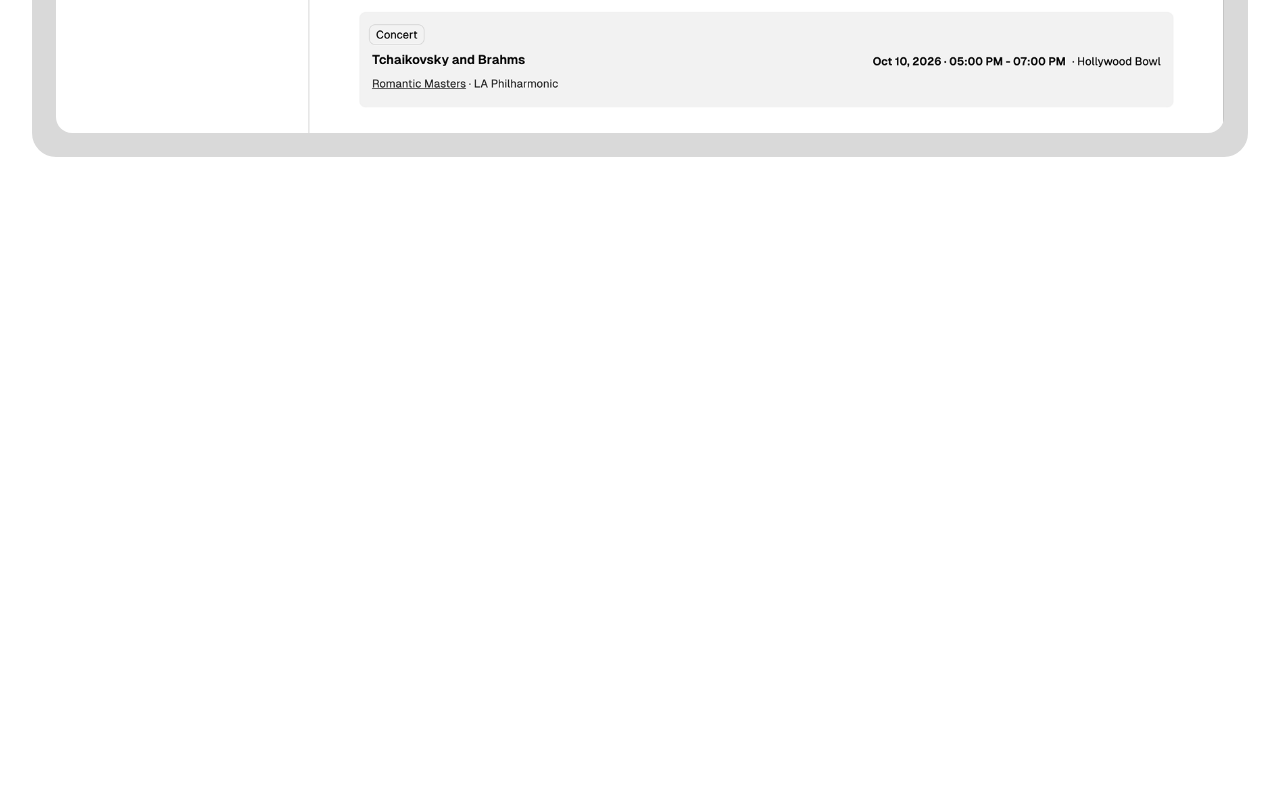
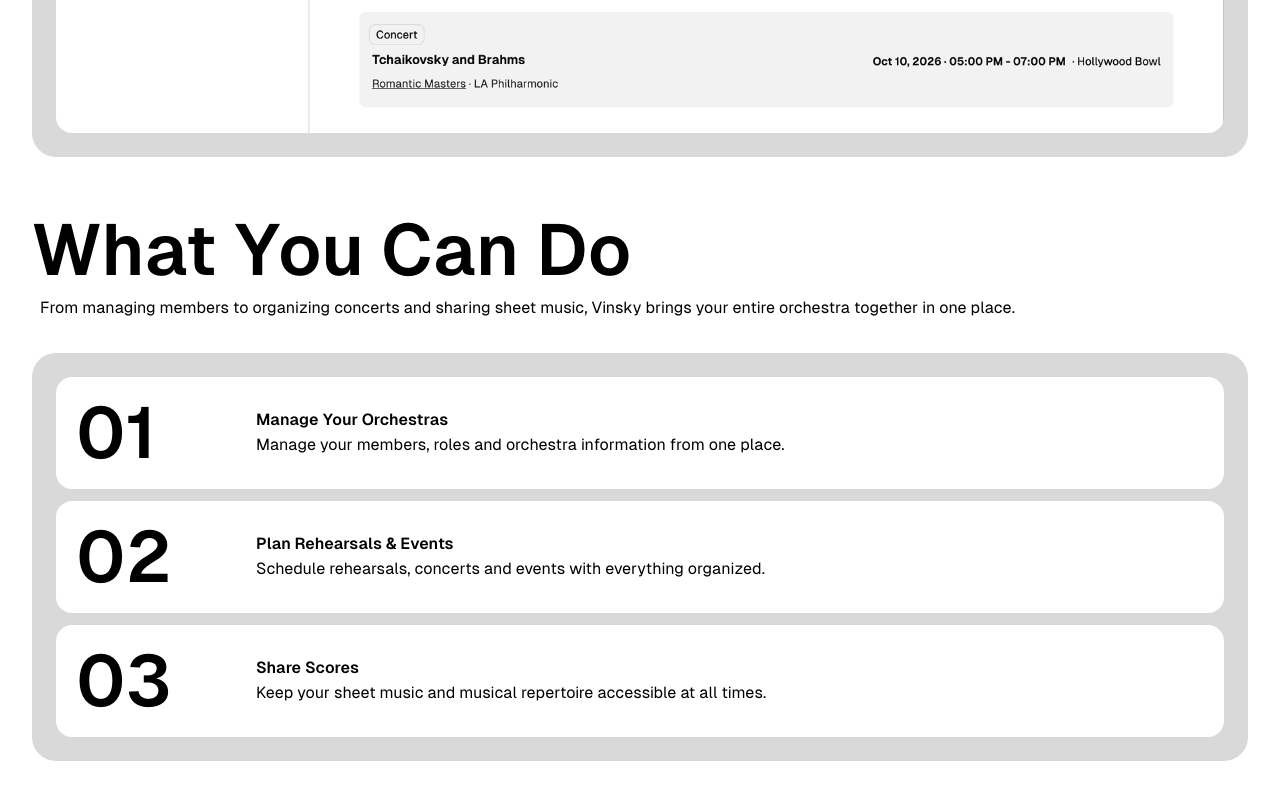
Before and after one commit to lbadiaestopa/vinsky-front, a React (Vite) app: page / in a window 1280 px wide. Shown: the part 550-1350 px from the top of the page. Before the commit the page ends 800 px from the top, so only its background shows below. Built offline with nearby package versions, Linux system fonts and the light colour scheme; no server answers.

Commit message:
feat: add Features Section

```diff
--- /dev/null
+++ b/src/components/FeaturesSection.jsx
@@ -0,0 +1,61 @@
+function FeaturesSection() {
+    return (
+        <section id="features" className="bg-white px-8 py-12 text-black">
+            <div className="max-w-7xl mx-auto">
+                <h1 className="text-7xl font-semibold leading-tight">
+                    What You Can Do
+                </h1>
+
+                <p className="ml-2 max-w-7xl text-base leading-relaxed">
+                    From managing members to organizing concerts and sharing sheet music, Vinsky brings your entire orchestra together in one place.
+                </p>
+
+                <div className="mt-8 rounded-3xl bg-gray p-6 flex flex-col gap-3">
+                    <div className="rounded-2xl bg-white p-5 grid grid-cols-[180px_1fr] items-center">
+                        <span className="text-7xl font-semibold leading-none">
+                            01
+                        </span>
+                        <div>
+                            <h2 className="text-base font-semibold">
+                                Manage Your Orchestras
+                            </h2>
+                            <p className="text-base leading-relaxed">
+                                Manage your members, roles and orchestra information from one place.
+                            </p>
+                        </div>
+                    </div>
+
+                    <div className="rounded-2xl bg-white p-5 grid grid-cols-[180px_1fr] items-center">
+                        <span className="text-7xl font-semibold leading-none">
+                            02
+                        </span>
+                        <div>
+                            <h2 className="text-base font-semibold">
+                                Plan Rehearsals & Events
+                            </h2>
+                            <p className="text-base leading-relaxed">
+                                Schedule rehearsals, concerts and events with everything organized.
+                            </p>
+                        </div>
+                    </div>
+
+                    <div className="rounded-2xl bg-white p-5 grid grid-cols-[180px_1fr] items-center">
+                        <span className="text-7xl font-semibold leading-none">
+                            03
+                        </span>
+                        <div>
+                            <h2 className="text-base font-semibold">
+                                Share Scores
+                            </h2>
+                            <p className="text-base leading-relaxed">
+                                Keep your sheet music and musical repertoire accessible at all times.
+                            </p>
+                        </div>
+                    </div>
+                </div>
+            </div>
+        </section>
+    )
+}
+
+export default FeaturesSection
--- a/src/pages/Landing.jsx
+++ b/src/pages/Landing.jsx
@@ -1,5 +1,6 @@
 import LandingHeader from '../components/LandingHeader'
 import AboutSection from '../components/AboutSection'
+import FeaturesSection from '../components/FeaturesSection'
 
 function Landing() {
     return (
@@ -7,6 +8,7 @@ function Landing() {
             <LandingHeader />
             <main className="pt-4">
                 <AboutSection />
+                <FeaturesSection />
             </main>
         </>
     )
```
